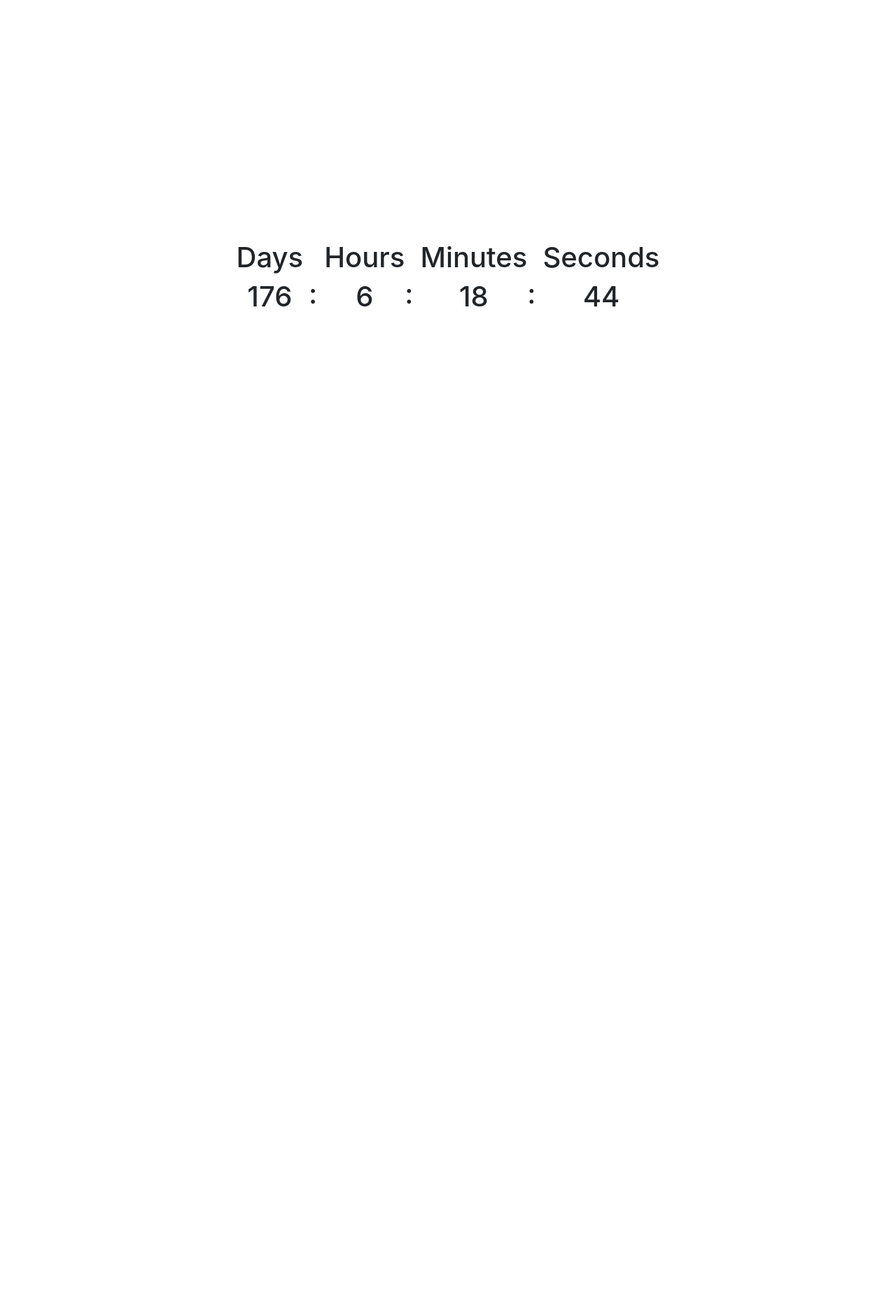
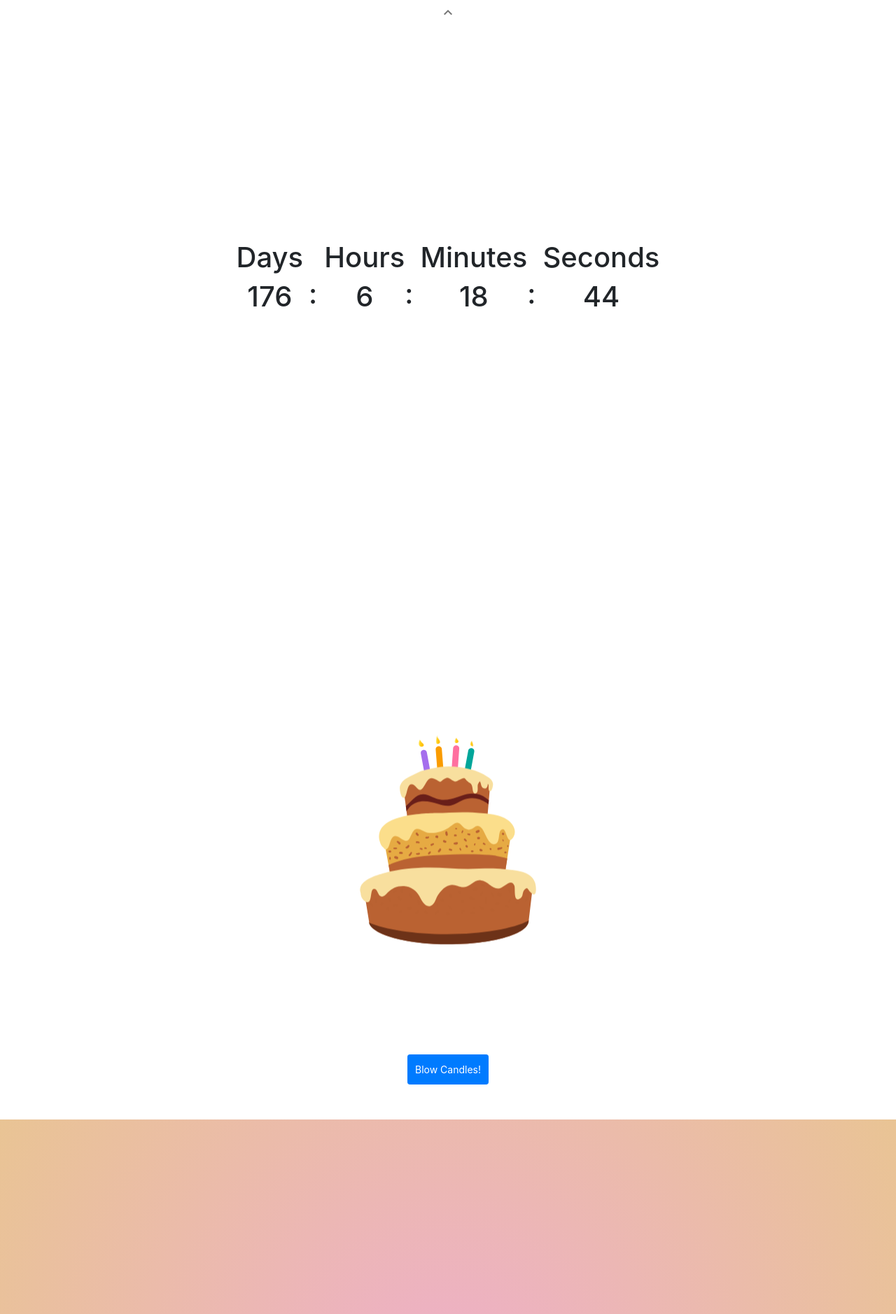
Before and after one commit to talhaamjadx/happy-birthday-faryal-mochi, a Vue app: page / in a window 1280 px wide. Shown: the top 1878 px of the page at 70% size. Before the commit the page ends 800 px from the top, so only its background shows below. Built offline with nearby package versions, Linux system fonts and the light colour scheme; what vue-scrollmagic would draw is missing.

Commit message:
checks removed

```diff
--- a/src/App.vue
+++ b/src/App.vue
@@ -2,7 +2,7 @@
   <div id="app">
     <div
       style="height: 100vh; display:flex; justify-content:center; align-items:center"
-      v-if="check"
+
     >
       <section
         style="display: flex; flex-direction: column; align-items:center"
@@ -33,7 +33,7 @@
         <h1>{{ seconds }}</h1>
       </section>
     </div>
-    <div v-else>
+    <div>
       <music-comp
         :myAudio="myAudio"
         @isPlaying="isPlaying = $event"
```
